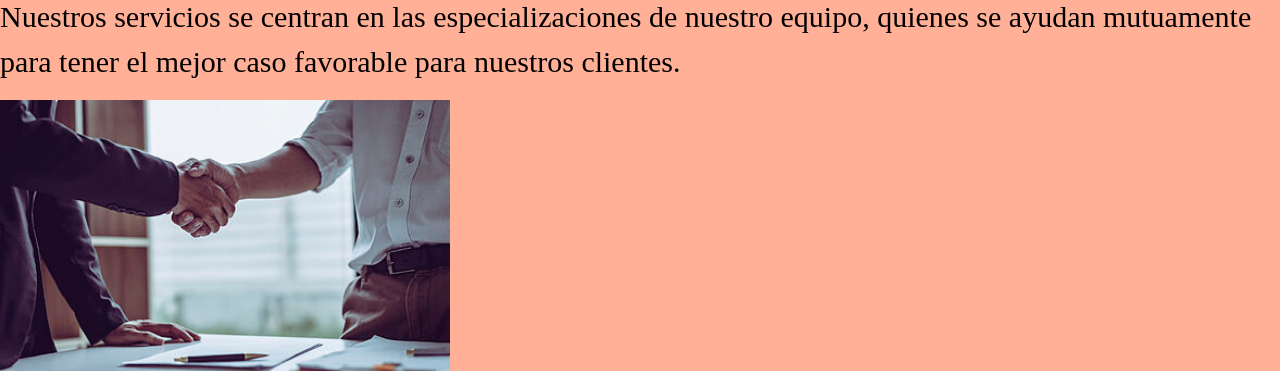
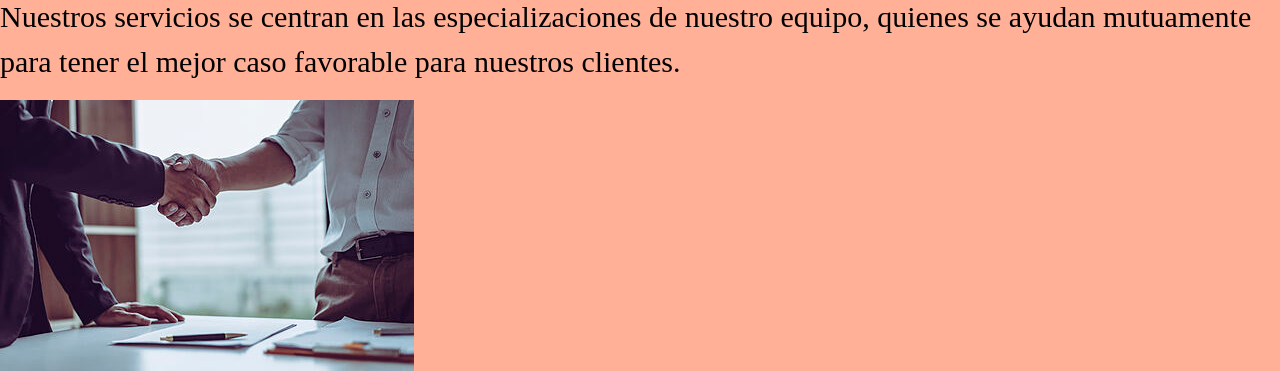
Before and after one commit to msavalos/pre-entregas, a plain HTML site: page servicios.html in a window 1280 px wide. Shown: the part 262-633 px from the top of the page. Drawn offline with nearby package versions, Linux system fonts and the light colour scheme; a web font is replaced by a local one.

Commit message:
pre-entrega-4

```diff
--- a/css/estilos.css
+++ b/css/estilos.css
@@ -129,10 +129,10 @@ p{
 .h2__servicios{
     font-weight: bold;
 }
-.servicios1{
+.img__servicios{
     display: flex;
+    flex-direction: row;
     justify-content: center;
-    height: 300px;
 }
 .d-block-w-100{
     height: 500px;
--- a/servicios.html
+++ b/servicios.html
@@ -47,7 +47,7 @@
     <main>
     <h1>Servicios</h1>
     <p>Nuestros servicios se centran en las especializaciones de nuestro equipo, quienes se ayudan mutuamente para tener el mejor caso favorable para nuestros clientes.</p>
-        <img class="servicios1" src="./img/servicios1.jpg" alt="Servicios">
+        <img class="img__servicios" src="./img/servicios1.jpg" alt="Servicios">
     <h2 class="h2__servicios">Derecho Previsional</h2>
         <p>En la rama de Derecho Previsional, el encargado de atender a los clientes es el Dr. Juan Perez, quien es un excelente profesional y muy reconocido en el ámbito académico y profesional. Sus clientes destacan de él la velocidad con la que logra sacar los casos favorablemente para ellos.</p>
     <h2 class="h2__servicios">Derecho Penal</h2>
```
